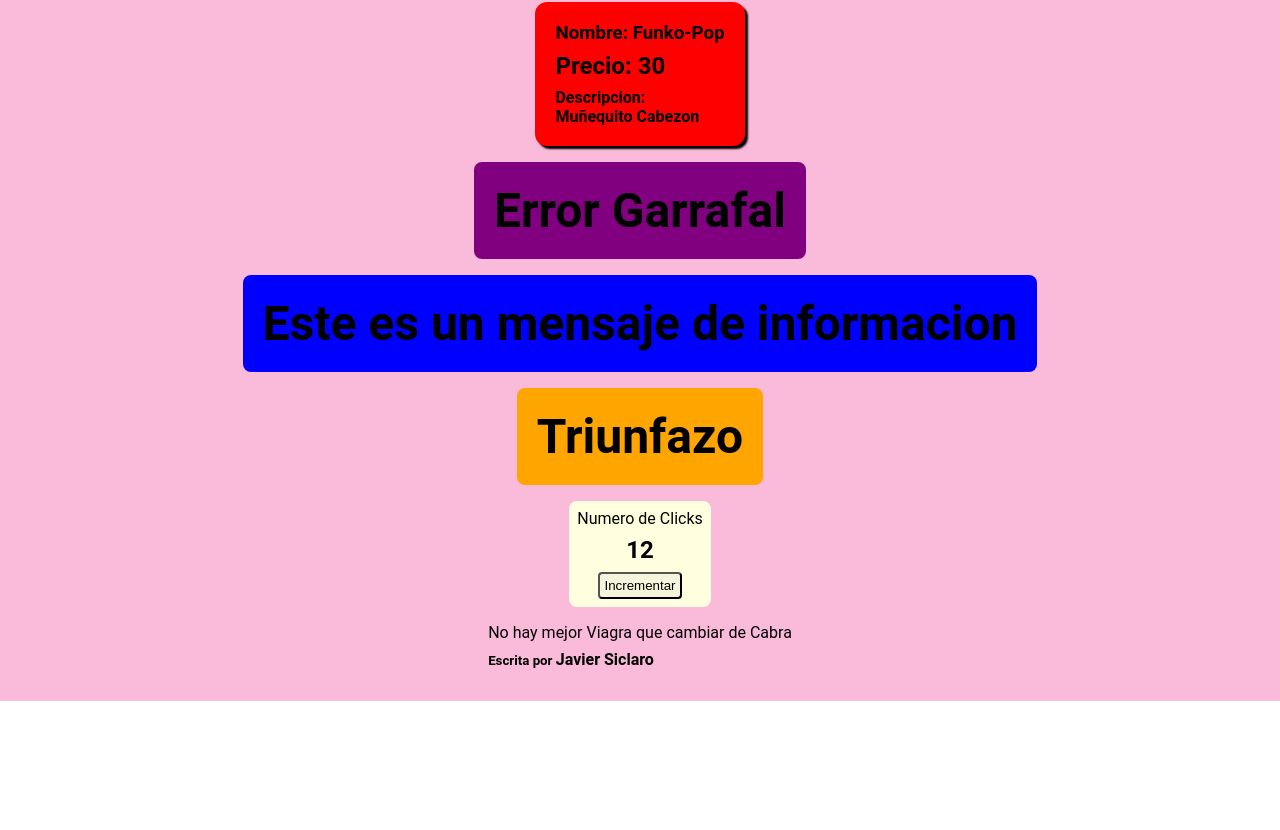
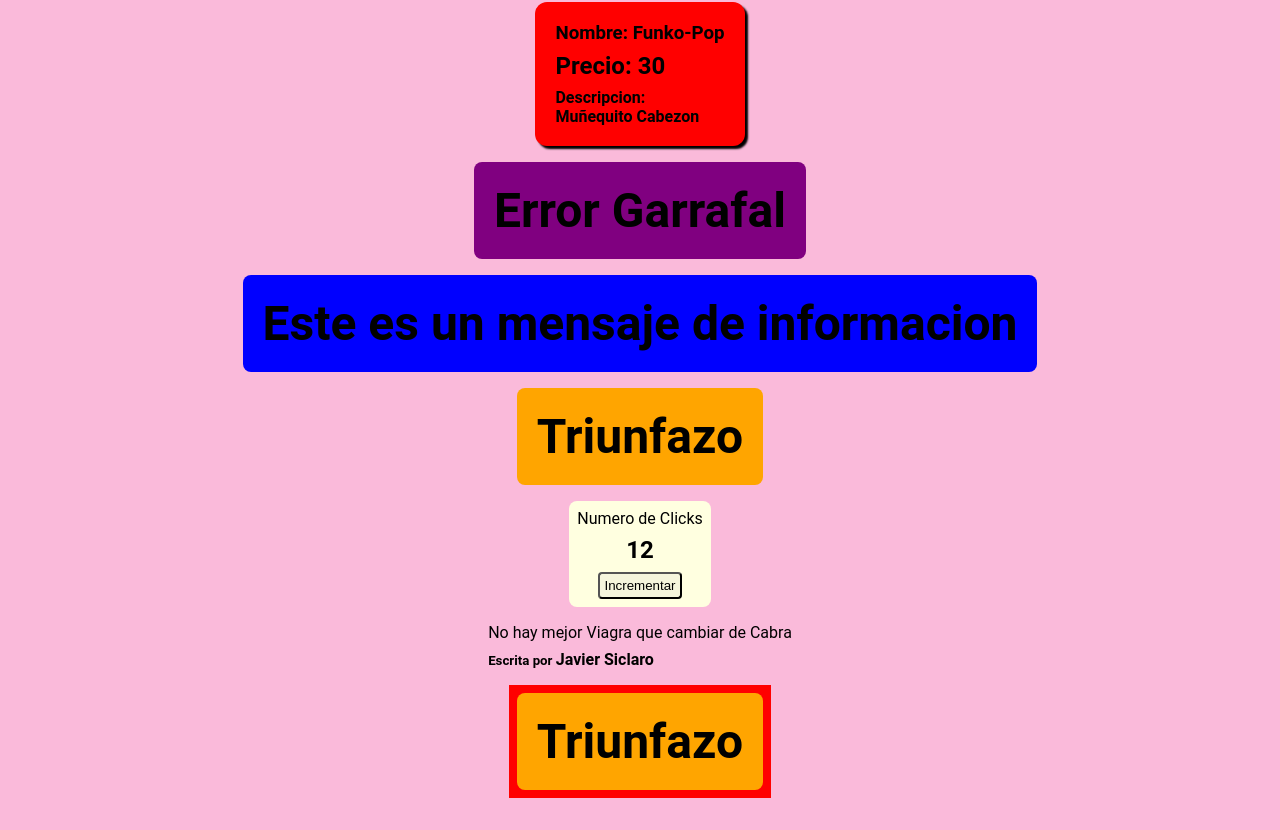
Before and after one commit to javier-ibanez-vizuete/react-components, a React (Vite) app: page / in a window 1280 px wide. Shown: the part 752-1582 px from the top of the page. Before the commit the page ends 1453 px from the top, so only its background shows below. Built offline with nearby package versions, Linux system fonts and the light colour scheme.

Commit message:
feat(components): add a box to components

```diff
--- a/src/App.jsx
+++ b/src/App.jsx
@@ -6,6 +6,7 @@ import { Product } from "./components/Product/Product";
 import { Alert } from "./components/Alert/Alert";
 import { ClicksCounter } from "./components/ClicksCounter/ClicksCounter";
 import { FamousQuote } from "./components/FamousQuote/FamousQuote";
+import { Box } from "./components/box/box"
 
 export const App = () => {
 	return (
@@ -21,6 +22,9 @@ export const App = () => {
 			<Alert type={"exito"} message={""} />
 			<ClicksCounter clickNumber={12} />
 			<FamousQuote quote={"No hay mejor Viagra que cambiar de Cabra"} author={"Javier Siclaro"} />
+			<Box>
+				<Alert type={"exito"} message={"Triunfazo"} />
+			</Box>
 		</>
 	);
 };
--- a/src/components/box/box.css
+++ b/src/components/box/box.css
@@ -0,0 +1,9 @@
+.box {
+    display: flex;
+    justify-content: center;
+    align-items: center;
+    align-self: center;
+
+    padding: 8px;
+    background-color: red;
+}
--- a/src/components/box/box.jsx
+++ b/src/components/box/box.jsx
@@ -0,0 +1,7 @@
+import './Box.css'
+
+export const Box = ({children}) => {
+    return <div className='box'>
+        {children}
+    </div>
+}
```
